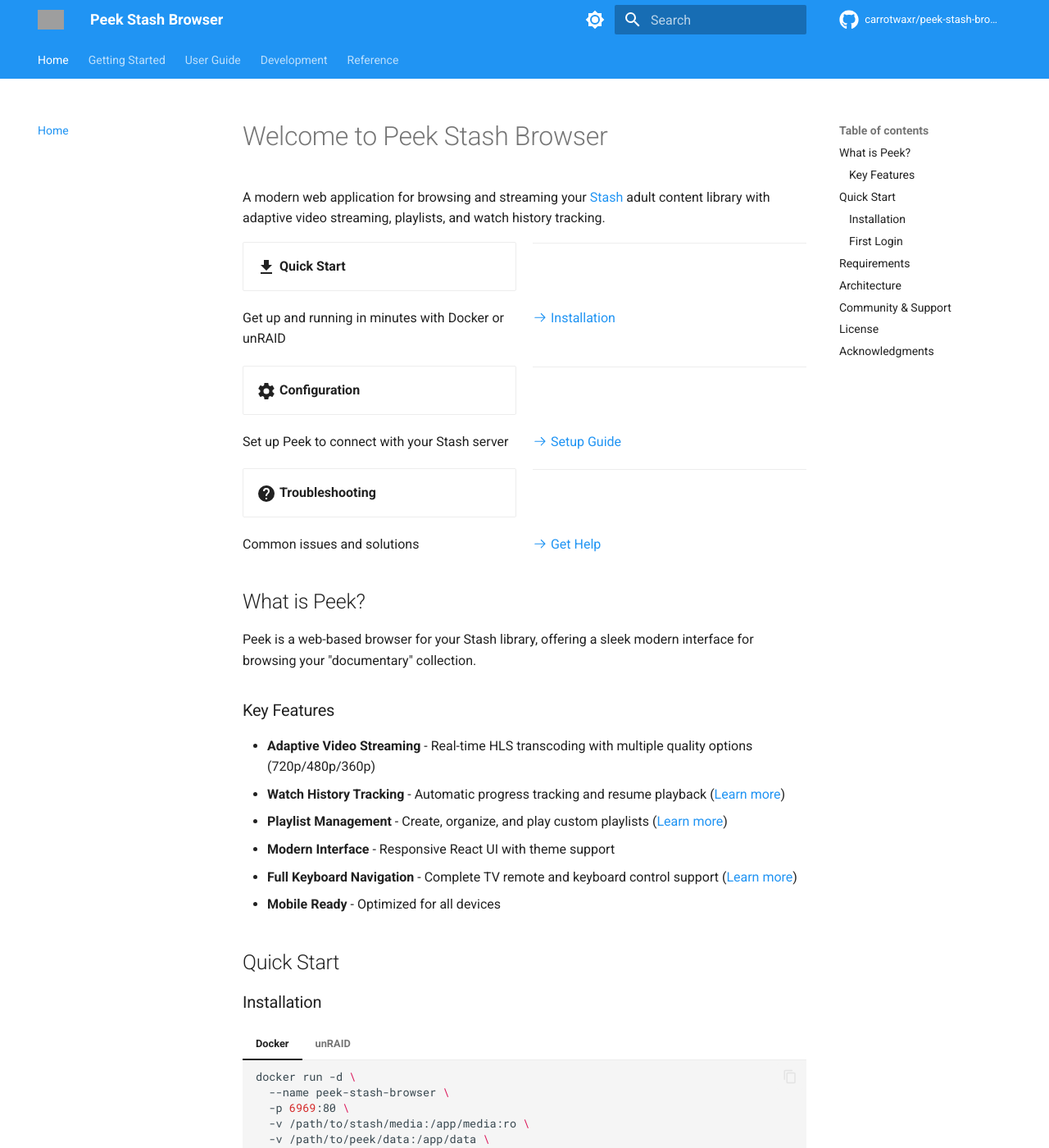
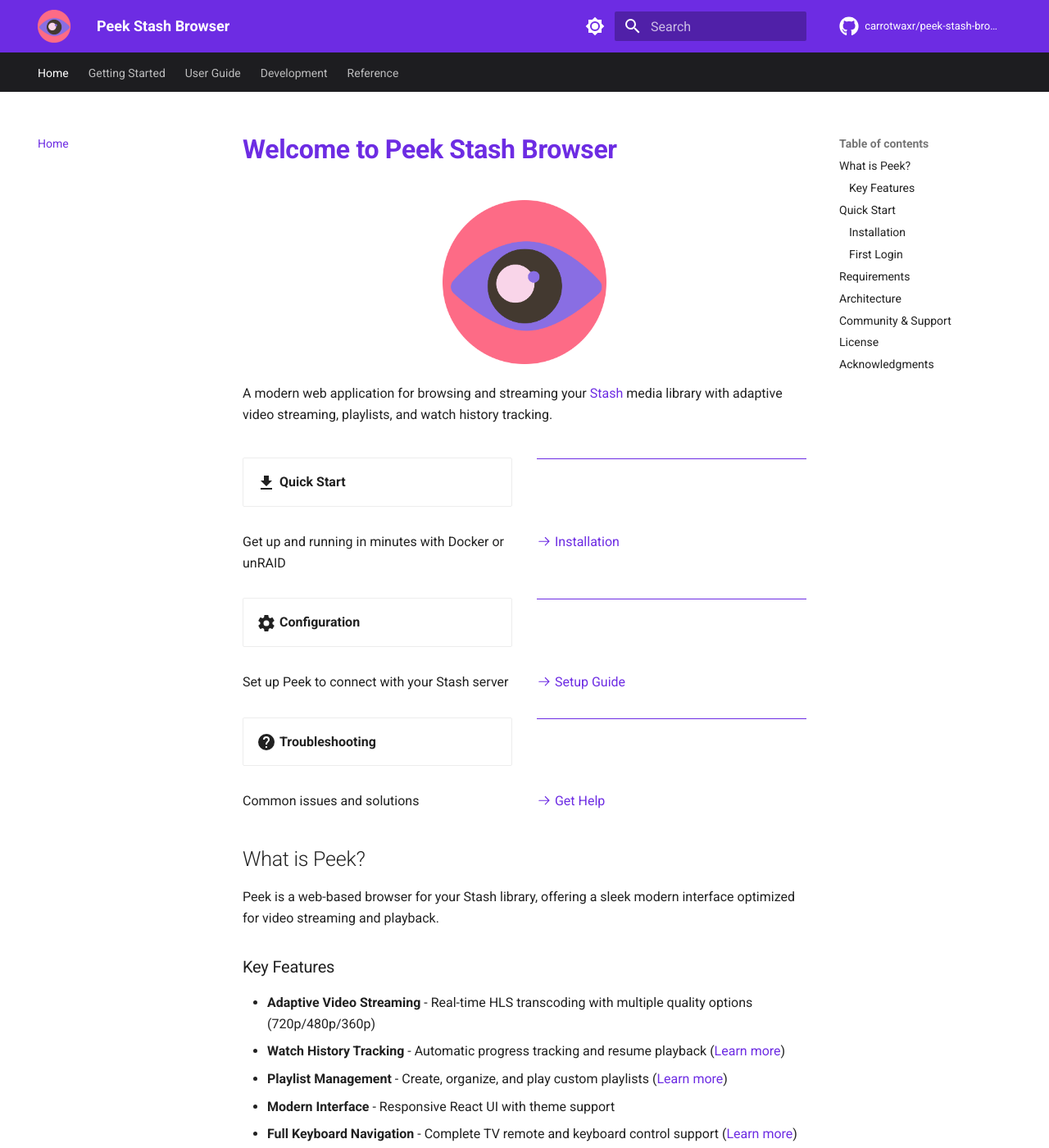
Before and after one commit to carrotwaxr/peek-stash-browser, an MkDocs documentation site: the page built from docs/index.md, in a window 1280 px wide and 1400 px high. Shown: the whole window at 82% size. Built offline with MkDocs 1.6.1 and Material for MkDocs 9.7.7, drawn with Linux system fonts in a browser that asks for light colours; comment, search, counter and statistics services are not loaded; some of the changed text lies outside the part shown; grey boxes are pictures that could not be loaded.

Commit message:
improvement: apply Peek brand colors and enhanced styling to documentation site
Updated GitHub Pages documentation with Peek's purple/pink brand identity from the application's theme system. Replaced default Material blue theme with custom CSS implementing Peek colors (#6D2CE3 purple, #FD6B86 pink), added interactive enhancements (smooth scrolling, copy button feedback), improved homepage layout with centered logo, and enhanced visual elements (card hover effects, purple-themed code blocks, tables, and admonitions) for consistent branding across the documentation site.

🤖 Generated with [Claude Code](https://claude.com/claude-code)

Co-Authored-By: Claude <noreply@anthropic.com>

```diff
--- a/docs/index.md
+++ b/docs/index.md
@@ -1,6 +1,10 @@
 # Welcome to Peek Stash Browser
 
-A modern web application for browsing and streaming your [Stash](https://github.com/stashapp/stash) adult content library with adaptive video streaming, playlists, and watch history tracking.
+<p align="center">
+  <img src="assets/peek-logo.png" alt="Peek Logo" width="200"/>
+</p>
+
+A modern web application for browsing and streaming your [Stash](https://github.com/stashapp/stash) media library with adaptive video streaming, playlists, and watch history tracking.
 
 <div class="grid cards" markdown>
 
@@ -32,7 +36,7 @@ A modern web application for browsing and streaming your [Stash](https://github.
 
 ## What is Peek?
 
-Peek is a web-based browser for your Stash library, offering a sleek modern interface for browsing your "documentary" collection.
+Peek is a web-based browser for your Stash library, offering a sleek modern interface optimized for video streaming and playback.
 
 ### Key Features
 
--- a/docs/javascripts/extra.js
+++ b/docs/javascripts/extra.js
@@ -1,2 +1,42 @@
 // Custom JavaScript for Peek documentation
-// Add any custom interactive features here
+
+// Add smooth scrolling for anchor links
+document.addEventListener('DOMContentLoaded', function() {
+  // Smooth scroll for all anchor links
+  const anchorLinks = document.querySelectorAll('a[href^="#"]');
+  anchorLinks.forEach(link => {
+    link.addEventListener('click', function(e) {
+      const href = this.getAttribute('href');
+      if (href !== '#') {
+        e.preventDefault();
+        const target = document.querySelector(href);
+        if (target) {
+          target.scrollIntoView({ behavior: 'smooth', block: 'start' });
+        }
+      }
+    });
+  });
+
+  // Add copy button feedback
+  const copyButtons = document.querySelectorAll('.md-clipboard');
+  copyButtons.forEach(button => {
+    button.addEventListener('click', function() {
+      const icon = this.querySelector('svg');
+      if (icon) {
+        icon.style.color = '#6D2CE3';
+        setTimeout(() => {
+          icon.style.color = '';
+        }, 1000);
+      }
+    });
+  });
+
+  // Enhance external links
+  const externalLinks = document.querySelectorAll('a[href^="http"]');
+  externalLinks.forEach(link => {
+    if (!link.hostname.includes('carrotwaxr.github.io')) {
+      link.setAttribute('target', '_blank');
+      link.setAttribute('rel', 'noopener noreferrer');
+    }
+  });
+});
--- a/docs/stylesheets/extra.css
+++ b/docs/stylesheets/extra.css
@@ -1,14 +1,117 @@
 /* Custom styles for Peek documentation */
 
+/* Peek brand colors from themes.js */
 :root {
-  --md-primary-fg-color: #2563eb;
-  --md-accent-fg-color: #3b82f6;
+  --peek-purple: #6D2CE3;
+  --peek-pink: #FD6B86;
+  --peek-dark-bg: #0a0a0b;
+  --peek-card-bg: #19191b;
+  --peek-secondary-bg: #1d1d20;
 }
 
-.md-typeset .grid.cards {
-  grid-gap: 1rem;
+/* Override Material theme with Peek brand colors */
+[data-md-color-scheme="slate"] {
+  --md-primary-fg-color: var(--peek-purple);
+  --md-primary-fg-color--light: #8b5cf6;
+  --md-primary-fg-color--dark: #5b21b6;
+  --md-accent-fg-color: var(--peek-pink);
+  --md-accent-fg-color--transparent: rgba(253, 107, 134, 0.1);
 }
 
+[data-md-color-scheme="default"] {
+  --md-primary-fg-color: var(--peek-purple);
+  --md-primary-fg-color--light: #8b5cf6;
+  --md-primary-fg-color--dark: #5b21b6;
+  --md-accent-fg-color: var(--peek-pink);
+}
+
+/* Improve logo appearance */
+.md-header__button.md-logo img,
+.md-header__button.md-logo svg {
+  height: 2rem;
+  width: auto;
+}
+
+/* Enhanced card grid spacing */
+.md-typeset .grid.cards {
+  grid-gap: 1.5rem;
+  margin: 2rem 0;
+}
+
+.md-typeset .grid.cards > * {
+  border-color: var(--peek-purple);
+  transition: all 0.3s ease;
+}
+
+.md-typeset .grid.cards > *:hover {
+  border-color: var(--peek-pink);
+  box-shadow: 0 0 20px rgba(109, 44, 227, 0.3);
+  transform: translateY(-2px);
+}
+
+/* Better admonition styling */
 .md-typeset .admonition {
   margin: 1.5625em 0;
+  border-left: 0.2rem solid var(--peek-purple);
 }
+
+.md-typeset .admonition.tip {
+  border-left-color: var(--peek-purple);
+}
+
+.md-typeset .admonition.warning {
+  border-left-color: #FA8C2A;
+}
+
+.md-typeset .admonition.info {
+  border-left-color: #3993DD;
+}
+
+/* Code block improvements */
+.md-typeset code {
+  background-color: rgba(109, 44, 227, 0.1);
+  border-radius: 0.2em;
+}
+
+.md-typeset pre > code {
+  background-color: var(--peek-card-bg);
+}
+
+/* Link styling */
+.md-typeset a {
+  color: var(--peek-purple);
+}
+
+.md-typeset a:hover {
+  color: var(--peek-pink);
+}
+
+/* Table improvements */
+.md-typeset table:not([class]) {
+  border: 1px solid var(--peek-purple);
+}
+
+.md-typeset table:not([class]) th {
+  background-color: rgba(109, 44, 227, 0.2);
+  color: inherit;
+}
+
+/* Hero section on homepage */
+.md-typeset h1:first-of-type {
+  color: var(--peek-purple);
+  font-weight: 700;
+}
+
+/* Navigation tabs */
+.md-tabs {
+  background-color: var(--peek-secondary-bg);
+}
+
+/* Improve button-like links in cards */
+.md-typeset .grid.cards a {
+  text-decoration: none;
+}
+
+.md-typeset .grid.cards a:hover {
+  color: var(--peek-pink);
+}
--- a/mkdocs.yml
+++ b/mkdocs.yml
@@ -19,16 +19,16 @@ theme:
     # Light mode
     - media: "(prefers-color-scheme: light)"
       scheme: default
-      primary: blue
-      accent: blue
+      primary: deep purple
+      accent: pink
       toggle:
         icon: material/brightness-7
         name: Switch to dark mode
-    # Dark mode
+    # Dark mode (primary theme - Peek branded)
     - media: "(prefers-color-scheme: dark)"
       scheme: slate
-      primary: blue
-      accent: blue
+      primary: deep purple
+      accent: pink
       toggle:
         icon: material/brightness-4
         name: Switch to light mode
@@ -49,7 +49,7 @@ theme:
   icon:
     repo: fontawesome/brands/github
   favicon: assets/favicon.png
-  logo: assets/logo.png
+  logo: assets/peek-logo.png
 
 # Plugins
 plugins:
```
Also changed, not shown: other parts of docs/index.md (+2 -2 lines), docs/assets/peek-logo.svg (added).
